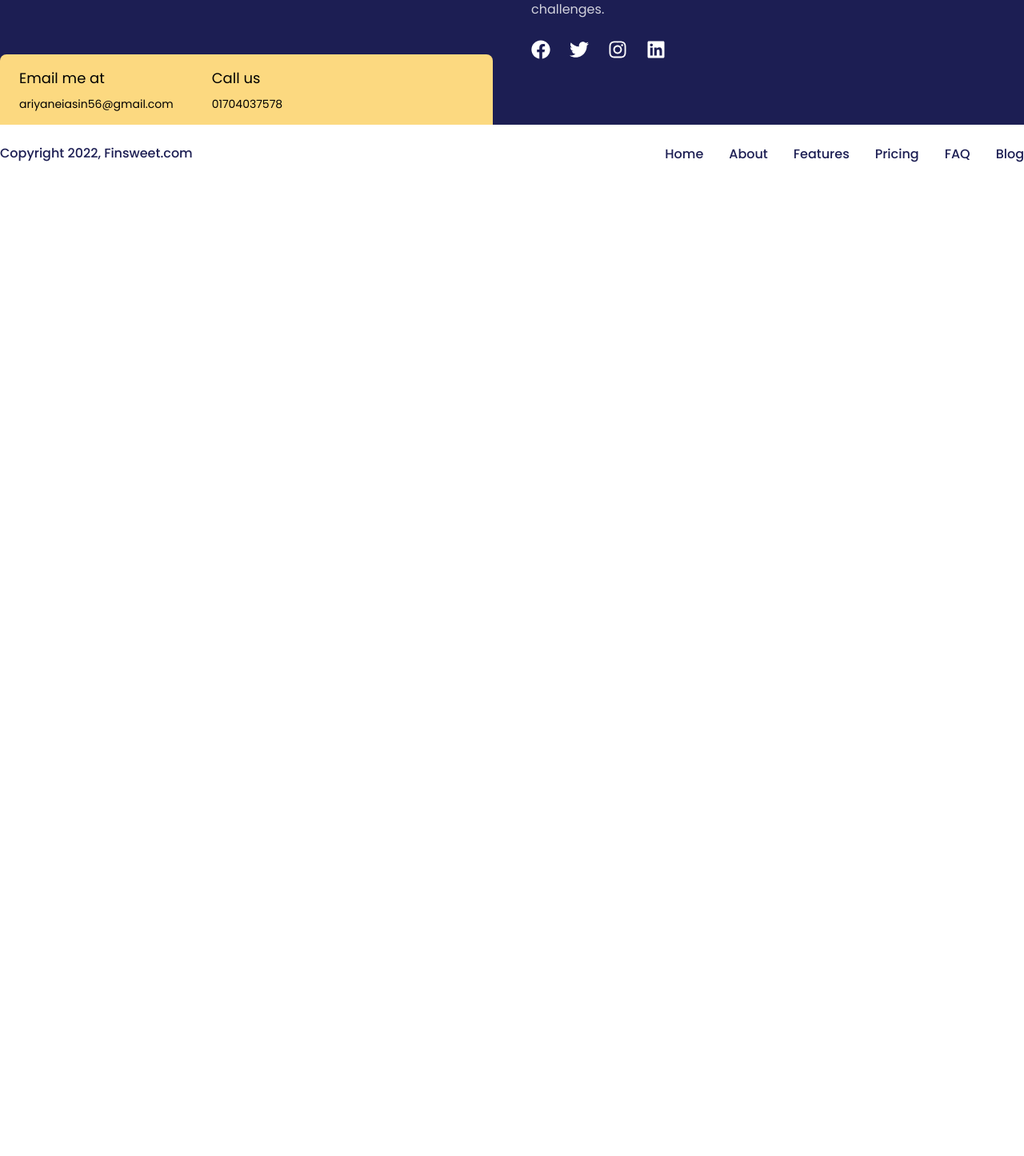
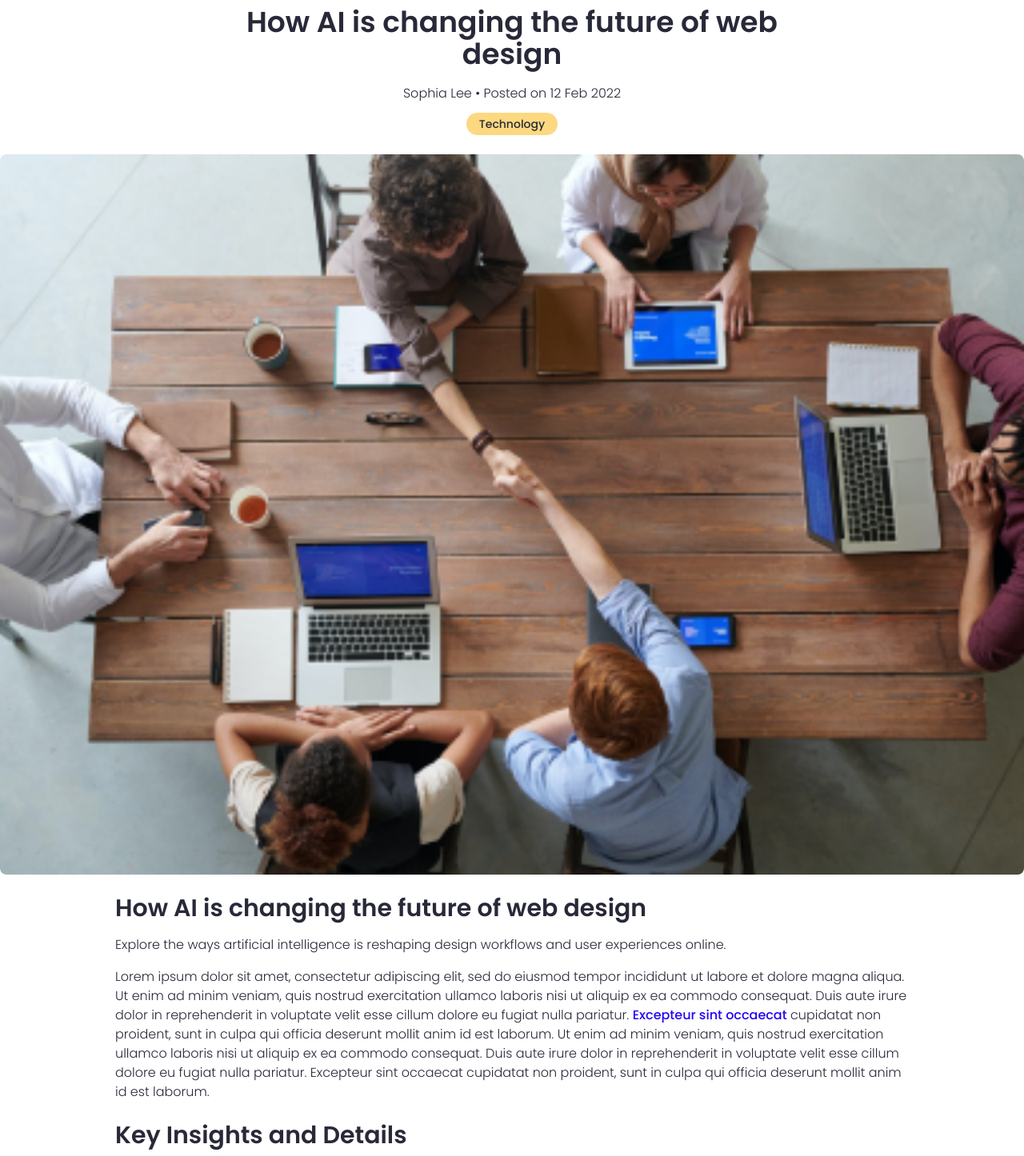
Before and after one commit to ariyanEiasin02/Finsweet-React, a React (Vite) app: page /Blog/ai-future-web-design in a window 1280 px wide. Shown: the part 184-1630 px from the top of the page at 80% size. Before the commit the page ends 800 px from the top, so only its background shows below. Built offline with nearby package versions, Linux system fonts and the light colour scheme.

Commit message:
Implement dynamic blog routing and enhance blog components with data fetching and improved layout

```diff
--- a/src/components/BlogLorem/BlogLorem.jsx
+++ b/src/components/BlogLorem/BlogLorem.jsx
@@ -1,17 +1,41 @@
 import React from 'react'
+import { useParams } from 'react-router-dom'
+import blogData from '../../data/blogData.json'
 import readBlog from '../../assets/readBlog.jpg'
+
 const BlogLorem = () => {
+  const { slug } = useParams()
+  const blog = blogData.find(item => item.slug === slug)
+
+  if (!blog) {
+    return (
+      <div className="max-w-container mx-auto px-4 py-16 text-center">
+        <h2 className="font-poppins font-semibold text-2xl text-[#282938]">Blog not found</h2>
+      </div>
+    )
+  }
+
+  const getImageSrc = (imagePath) => {
+    try {
+      const imageName = imagePath.split('/').pop()
+      return new URL(`../../assets/${imageName}`, import.meta.url).href
+    } catch (error) {
+      return imagePath
+    }
+  }
+
   return (
     <div>
       <section className='pb-16'>
         <div className="max-w-container mx-auto">
           <div className="md:px-36 px-4 mt-2">
-            <h2 className='font-poppins font-semibold text-[#282938] text-2xl md:text-3xl md:w-[80%] mb-4'>Lorem ipsum dolor sit amet, consectetur adipiscing elit.
+            <h2 className='font-poppins font-semibold text-[#282938] text-2xl md:text-3xl md:w-[80%] mb-4'>{blog.title}
             </h2>
-            <p className="font-poppins text-[#282938] text-sm md:text-base font-light mt-2">Lorem ipsum dolor sit amet, consectetur adipiscing elit, sed do eiusmod tempor incididunt ut labore et dolore magna aliqua. Ut enim ad minim veniam, quis nostrud exercitation ullamco laboris nisi ut aliquip ex ea commodo consequat. Duis aute irure dolor in reprehenderit in voluptate velit esse cillum dolore eu fugiat nulla pariatur. <span className='text-[#2405F2] font-medium'>Excepteur sint occaecat</span> cupidatat non proident, sunt in culpa qui officia deserunt mollit anim id est laborum. Ut enim ad minim veniam, quis nostrud exercitation ullamco laboris nisi ut aliquip ex ea commodo consequat. Duis aute irure dolor in reprehenderit in voluptate velit esse cillum dolore eu fugiat nulla pariatur. Excepteur sint occaecat cupidatat non proident, sunt in culpa qui officia deserunt mollit anim id est laborum.</p>
+            <p className="font-poppins text-[#282938] text-sm md:text-base font-light mt-2">{blog.excerpt}</p>
+            <p className="font-poppins text-[#282938] text-sm md:text-base font-light mt-4">Lorem ipsum dolor sit amet, consectetur adipiscing elit, sed do eiusmod tempor incididunt ut labore et dolore magna aliqua. Ut enim ad minim veniam, quis nostrud exercitation ullamco laboris nisi ut aliquip ex ea commodo consequat. Duis aute irure dolor in reprehenderit in voluptate velit esse cillum dolore eu fugiat nulla pariatur. <span className='text-[#2405F2] font-medium'>Excepteur sint occaecat</span> cupidatat non proident, sunt in culpa qui officia deserunt mollit anim id est laborum. Ut enim ad minim veniam, quis nostrud exercitation ullamco laboris nisi ut aliquip ex ea commodo consequat. Duis aute irure dolor in reprehenderit in voluptate velit esse cillum dolore eu fugiat nulla pariatur. Excepteur sint occaecat cupidatat non proident, sunt in culpa qui officia deserunt mollit anim id est laborum.</p>
           </div>
           <div className="md:px-36 px-4 mt-6">
-            <h2 className='font-poppins font-semibold text-[#282938] text-2xl md:text-3xl md:w-[80%] mb-4'>Ut enim ad minim veniam, quis nostrud.
+            <h2 className='font-poppins font-semibold text-[#282938] text-2xl md:text-3xl md:w-[80%] mb-4'>Key Insights and Details
             </h2>
             <p className="font-poppins text-[#282938] text-sm md:text-base font-light mt-2">Lorem ipsum dolor sit amet, consectetur adipiscing elit, sed do eiusmod tempor incididunt ut labore et dolore magna aliqua. Ut enim ad minim veniam, quis nostrud exercitation ullamco laboris nisi ut aliquip ex ea commodo consequat. Duis aute irure dolor in reprehenderit in voluptate velit esse cillum dolore eu fugiat nulla pariatur. Excepteur sint occaecat<span className='text-[#2405F2] font-medium'>cupidatat non</span> proident, sunt in culpa qui officia deserunt mollit anim id est laborum. Ut enim ad minim veniam, quis nostrud exercitation ullamco laboris nisi ut aliquip ex ea commodo consequat. Duis aute irure dolor in reprehenderit in voluptate velit esse cillum dolore eu fugiat nulla pariatur. Excepteur sint occaecat cupidatat non proident, sunt in culpa qui officia deserunt mollit anim id est laborum.</p>
             <li className='ml-4 mt-4 font-poppins font-light text-[#282938] text-sm md:text-base'>Lorem ipsum dolor sit amet, consectetur adipiscing elit</li>
@@ -20,10 +44,10 @@ const BlogLorem = () => {
             <p className="font-poppins text-[#282938] text-sm md:text-base font-light mt-2">Lorem ipsum dolor sit amet, consectetur adipiscing elit, sed do eiusmod tempor incididunt ut labore et dolore magna aliqua. Ut enim ad minim veniam, quis nostrud exercitation ullamco laboris nisi ut aliquip ex ea commodo consequat. Duis aute irure dolor in reprehenderit in voluptate velit esse cillum dolore eu fugiat nulla pariatur. <span className='text-[#2405F2] font-medium'>Excepteur sint occaecat</span> cupidatat non proident, sunt in culpa qui officia deserunt mollit anim id est laborum. Ut enim ad minim veniam, quis nostrud exercitation ullamco laboris nisi ut aliquip ex ea commodo consequat. Duis aute irure dolor in reprehenderit in voluptate velit esse cillum dolore eu fugiat nulla pariatur. Excepteur sint occaecat cupidatat non proident, sunt in culpa qui officia deserunt mollit anim id est laborum.</p>
           </div>
           <div className="md:px-36 px-4 mt-6">
-            <img src={readBlog} alt="" />
+            <img className="w-full rounded-lg" src={blog.image ? getImageSrc(blog.image) : readBlog} alt={blog.title} />
           </div>
           <div className="md:px-36 px-4 mt-8">
-            <h2 className='font-poppins font-semibold text-[#282938] text-2xl md:text-3xl md:w-[80%] mb-4'>Ut enim ad minim veniam, quis nostrud.
+            <h2 className='font-poppins font-semibold text-[#282938] text-2xl md:text-3xl md:w-[80%] mb-4'>Conclusion and Takeaways
             </h2>
             <p className="font-poppins text-[#282938] text-sm md:text-base font-light mt-2">Lorem ipsum dolor sit amet, consectetur adipiscing elit, sed do eiusmod tempor incididunt ut labore et dolore magna aliqua. Ut enim ad minim veniam, quis nostrud <span className='text-[#2405F2] font-medium'>exercitation ullamco </span>laboris nisi ut aliquip ex ea commodo consequat. Duis aute irure dolor in reprehenderit in voluptate velit esse cillum dolore eu fugiat nulla pariatur.Excepteur sint occaecat cupidatat non proident, sunt in culpa qui officia deserunt mollit anim id est laborum. Ut enim ad minim veniam, quis nostrud exercitation ullamco laboris nisi ut aliquip ex ea commodo consequat. Duis aute irure dolor in reprehenderit in voluptate velit esse cillum dolore eu fugiat nulla pariatur. Excepteur sint occaecat cupidatat non proident, sunt in culpa qui officia deserunt mollit anim id est laborum.</p>
           </div>
--- a/src/components/ReadBlogComponent/ReadBlogComponent.jsx
+++ b/src/components/ReadBlogComponent/ReadBlogComponent.jsx
@@ -1,17 +1,38 @@
 import React from 'react'
+import { useParams } from 'react-router-dom'
+import blogData from '../../data/blogData.json'
 import blogbanner from '../../assets/blogbanner.png'
+
 const ReadBlogComponent = () => {
+  const { slug } = useParams()
+  const blog = blogData.find(item => item.slug === slug)
+
+  if (!blog) {
+    return null
+  }
+
+  const getImageSrc = (imagePath) => {
+    try {
+      const imageName = imagePath.split('/').pop()
+      return new URL(`../../assets/${imageName}`, import.meta.url).href
+    } catch (error) {
+      return imagePath
+    }
+  }
+
   return (
     <div>
         <section className='pt-24'>
                 <div className="max-w-container mx-auto">
                     <div className="md:text-center px-4 md:px-0">
-                        <h2 className='font-poppins font-semibold text-[#282938] text-2xl md:text-4xl md:w-[60%] mx-auto mb-4'>A UX Case Study on Creating a Studious Environment for Students</h2>
-                        <span className='font-poppins font-light text-[#282938] text-sm md:text-base'>Andrew Jonson
-                        Posted on 27th January 2021</span>
+                        <h2 className='font-poppins font-semibold text-[#282938] text-2xl md:text-4xl md:w-[60%] mx-auto mb-4'>{blog.title}</h2>
+                        <span className='font-poppins font-light text-[#282938] text-sm md:text-base'>{blog.author} • Posted on {blog.date}</span>
+                        <div className="mt-3">
+                          <span className='inline-block px-4 py-1 bg-[#FCD980] rounded-full font-poppins text-sm font-medium text-[#282938]'>{blog.category}</span>
+                        </div>
                     </div>
                     <div className="my-6">
-                        <img src={blogbanner} alt="" />
+                        <img className="w-full rounded-lg" src={blog.image ? getImageSrc(blog.image) : blogbanner} alt={blog.title} />
                     </div>
                 </div>
             </section>
--- a/src/main.jsx
+++ b/src/main.jsx
@@ -33,7 +33,7 @@ ReactDOM.createRoot(document.getElementById('root')).render(
         <Route exact path="/Privacy"  element={<Privacy />}/>
         <Route exact path="/ReadCase"  element={<ReadCase/>}/>
         <Route exact path="/Blog"  element={<BlogPages/>}/>
-        <Route exact path="/ReadBlog"  element={<ReadBlog/>}/>
+        <Route exact path="/Blog/:slug"  element={<ReadBlog/>}/>
       </Routes>
       <Footer/>
     </Router>
```
